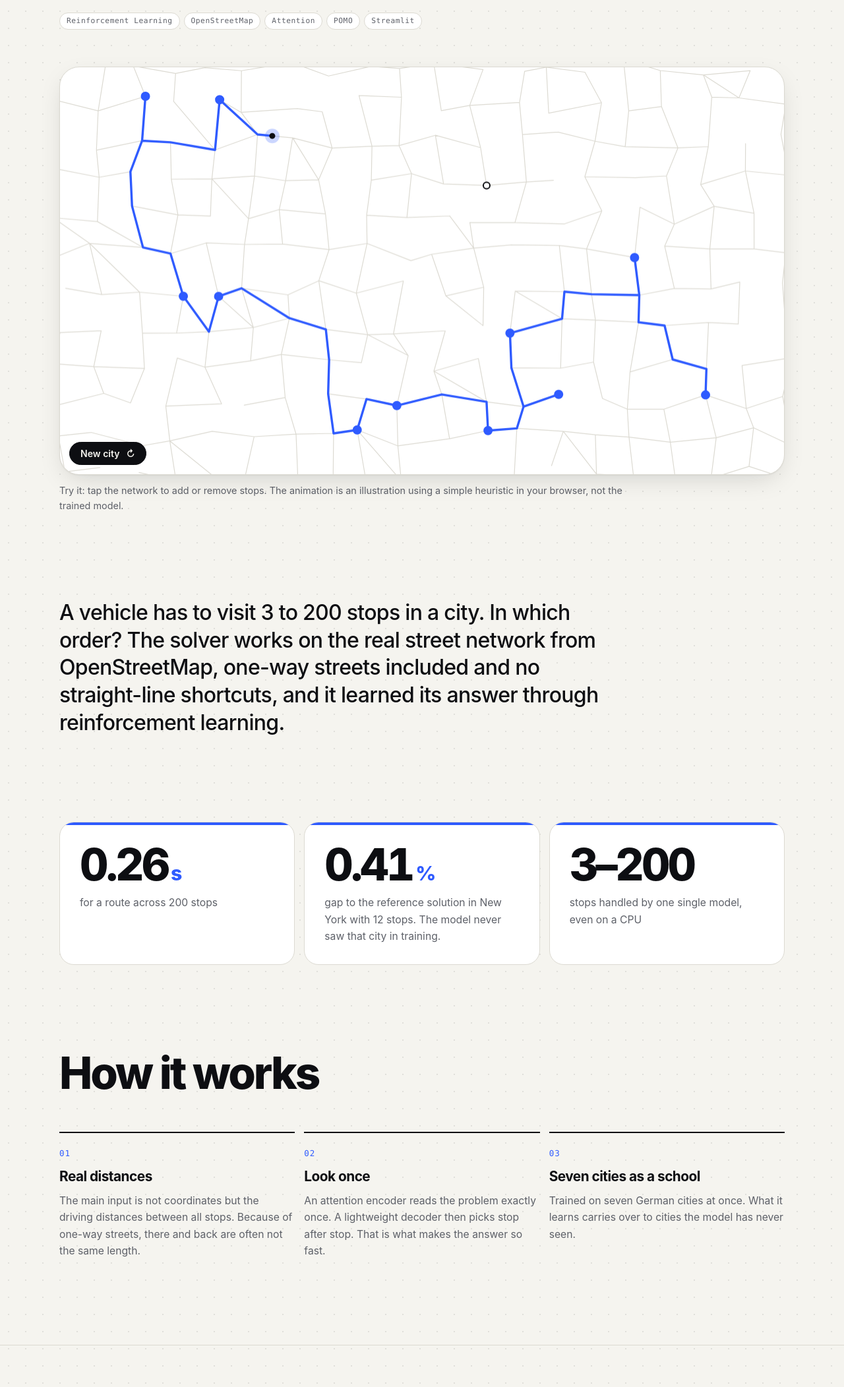
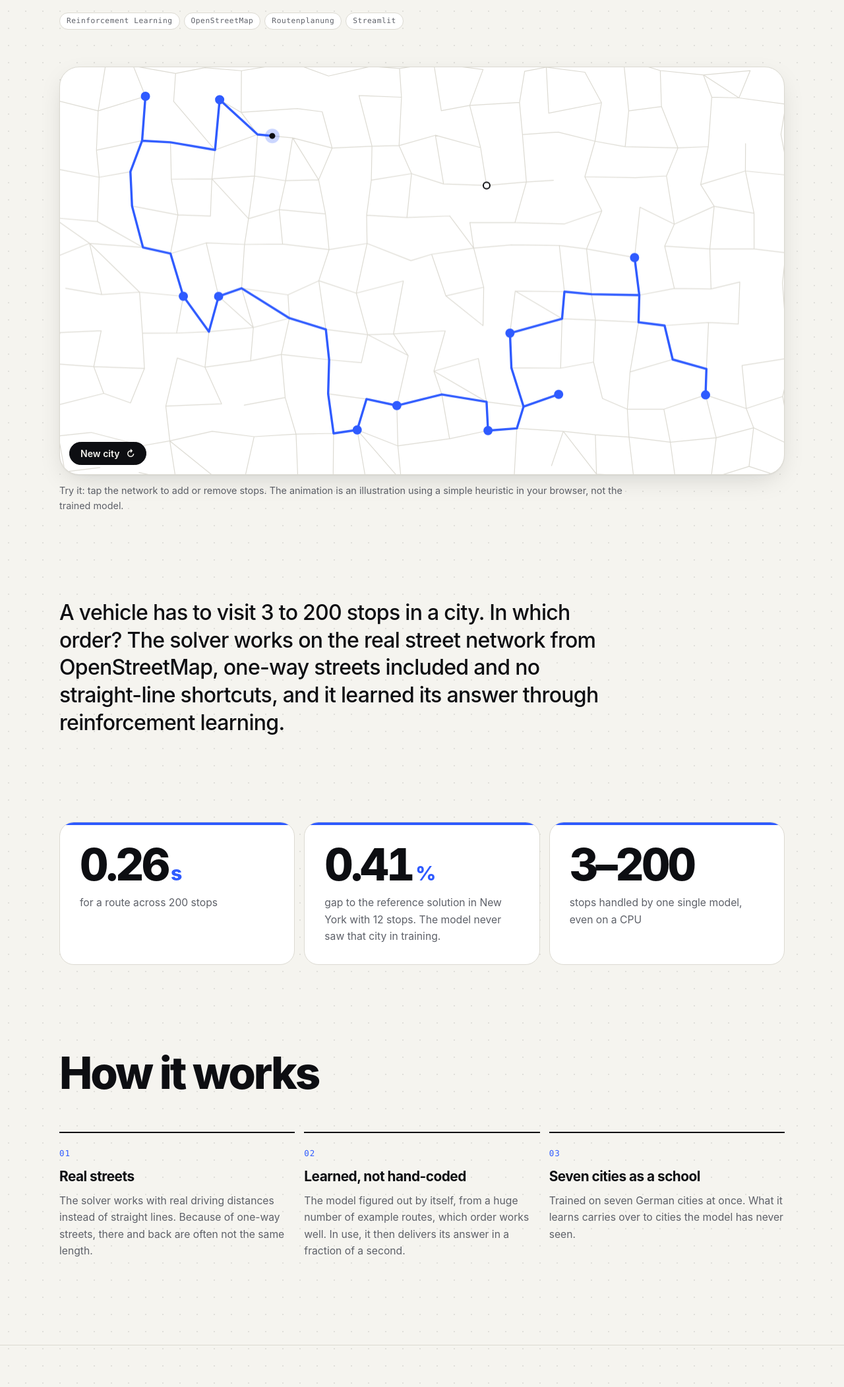
Before and after one commit to Wink722/VincentsWebsite, a plain HTML site: page projekte/tsp-road-solver/index.html in a window 1280 px wide. Shown: the part 438-2541 px from the top of the page at 66% size. Drawn offline with Linux system fonts and the light colour scheme; animation ran at ten frames a second.

Commit message:
TSP: Architekturdetails entfernt, nur allgemeine Beschreibung
Co-Authored-By: Claude Opus 5.5 <noreply@anthropic.com>

```diff
--- a/projekte/projekte.js
+++ b/projekte/projekte.js
@@ -18,7 +18,7 @@ window.PROJEKTE = [
       wert: { de: '0,26 s', en: '0.26 s' },
       text: { de: 'für eine Route über 200 Ziele', en: 'for a route across 200 stops' }
     },
-    tags: ['Reinforcement Learning', 'OpenStreetMap', 'Attention'],
+    tags: ['Reinforcement Learning', 'OpenStreetMap', 'Routenplanung'],
     vorschau: null // null = animiertes Straßennetz statt Video
   },
   {
--- a/projekte/tsp-road-solver/index.html
+++ b/projekte/tsp-road-solver/index.html
@@ -35,7 +35,7 @@
           <span lang="de">Kürzeste Route über echte Straßen, <em>in Millisekunden.</em></span>
           <span lang="en">The shortest route over real streets, <em>in milliseconds.</em></span>
         </p>
-        <div class="chips rein" style="--d:.1s"><span>Reinforcement Learning</span><span>OpenStreetMap</span><span>Attention</span><span>POMO</span><span>Streamlit</span></div>
+        <div class="chips rein" style="--d:.1s"><span>Reinforcement Learning</span><span>OpenStreetMap</span><span>Routenplanung</span><span>Streamlit</span></div>
       </div>
     </section>
 
@@ -86,12 +86,12 @@
         </div>
         <div class="schritte">
           <div class="schritt rein">
-            <h3><span lang="de">Echte Distanzen</span><span lang="en">Real distances</span></h3>
-            <p><span lang="de">Der wichtigste Input sind nicht Koordinaten, sondern die Fahrstrecken zwischen allen Zielen. Hin- und Rückweg sind wegen Einbahnstraßen oft verschieden lang.</span><span lang="en">The main input is not coordinates but the driving distances between all stops. Because of one-way streets, there and back are often not the same length.</span></p>
+            <h3><span lang="de">Echte Straßen</span><span lang="en">Real streets</span></h3>
+            <p><span lang="de">Gerechnet wird mit echten Fahrstrecken statt Luftlinie. Hin- und Rückweg sind wegen Einbahnstraßen oft verschieden lang.</span><span lang="en">The solver works with real driving distances instead of straight lines. Because of one-way streets, there and back are often not the same length.</span></p>
           </div>
           <div class="schritt rein" style="--d:.1s">
-            <h3><span lang="de">Einmal hinschauen</span><span lang="en">Look once</span></h3>
-            <p><span lang="de">Ein Attention-Encoder liest die Aufgabe ein einziges Mal. Danach wählt ein leichter Decoder Ziel für Ziel. Das macht die Antwort so schnell.</span><span lang="en">An attention encoder reads the problem exactly once. A lightweight decoder then picks stop after stop. That is what makes the answer so fast.</span></p>
+            <h3><span lang="de">Gelernt statt programmiert</span><span lang="en">Learned, not hand-coded</span></h3>
+            <p><span lang="de">Das Modell hat an sehr vielen Beispielrouten selbst herausgefunden, welche Reihenfolge gut ist. Im Einsatz liefert es die Antwort dann in Sekundenbruchteilen.</span><span lang="en">The model figured out by itself, from a huge number of example routes, which order works well. In use, it then delivers its answer in a fraction of a second.</span></p>
           </div>
           <div class="schritt rein" style="--d:.2s">
             <h3><span lang="de">Sieben Städte als Schule</span><span lang="en">Seven cities as a school</span></h3>
```
Also changed, not shown: index.html (+2 -2 lines).
